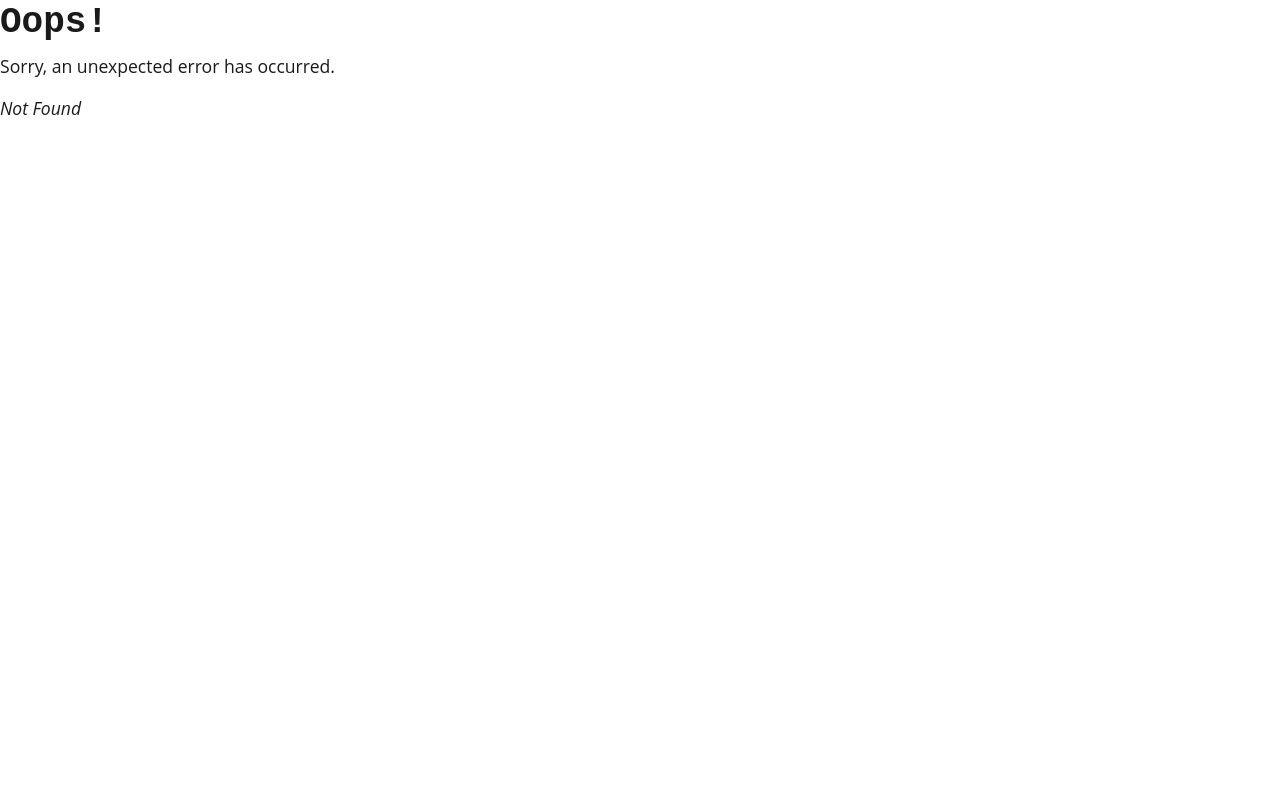
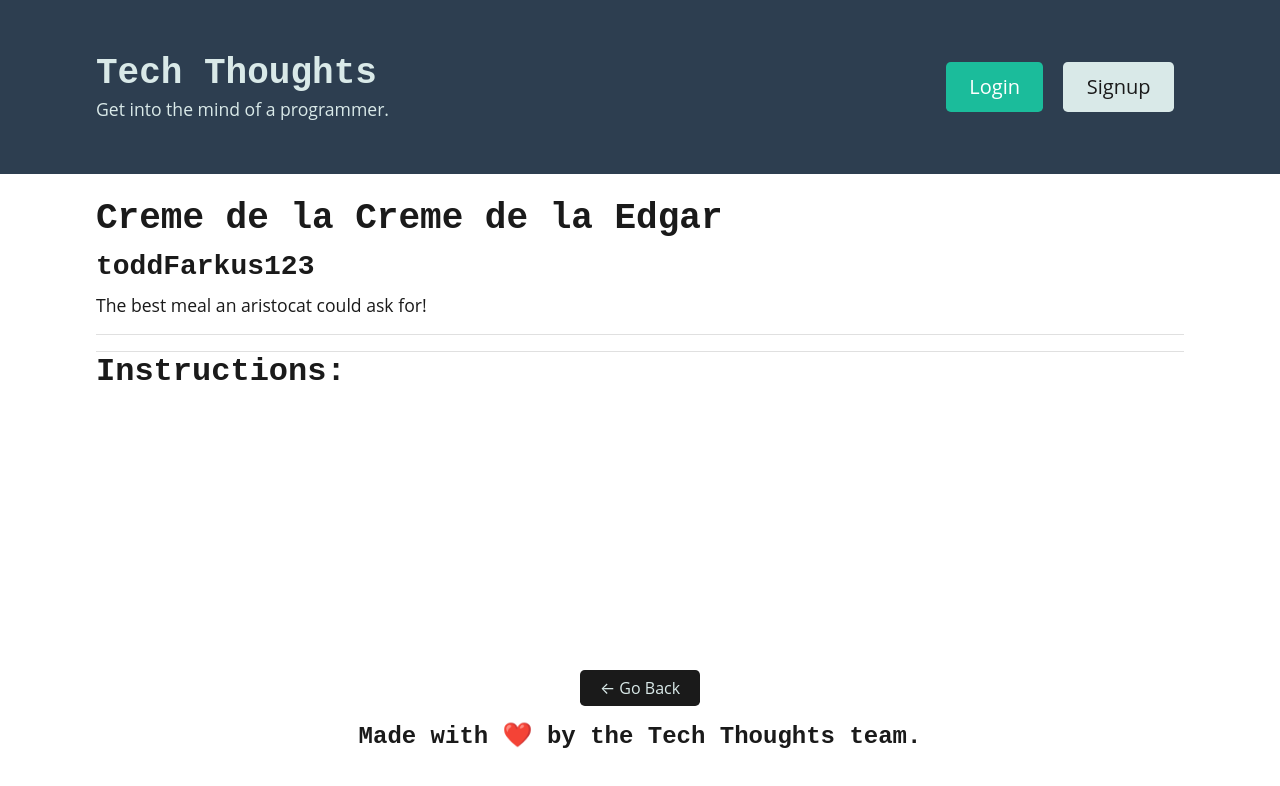
Before and after one commit to fluviangumbo/Gastro-Book, a React (Vite) app in the folder client/: page /recipe in a window 1280 px wide. Before the commit this address had no page. Shown: the top 786 px of the page. Built offline with nearby package versions, Linux system fonts and the light colour scheme.

Commit message:
added single recipe and was getting ready to test, with robby's material ui fixes should work

```diff
--- a/client/src/main.tsx
+++ b/client/src/main.tsx
@@ -7,6 +7,7 @@ import Home from './pages/Home';
 import Signup from './pages/Signup';
 import Login from './pages/Login';
 import ErrorPage from './pages/Error';
+import SingleRecipe from './pages/SingleRecipe.js';
 
 const router = createBrowserRouter([
   {
@@ -23,6 +24,9 @@ const router = createBrowserRouter([
       }, {
         path: '/signup',
         element: <Signup />
+      }, {
+        path: '/recipe',
+        element: <SingleRecipe />
       }
     ]
   },
--- a/client/src/pages/SingleRecipe.tsx
+++ b/client/src/pages/SingleRecipe.tsx
@@ -1,50 +1,81 @@
-import { useParams } from 'react-router-dom';
-import { useQuery } from '@apollo/client';
+// import { useParams } from 'react-router-dom';
+// import { useQuery } from '@apollo/client';
+// import * as React from 'react';
+import Box from '@mui/material/Box';
+import List from '@mui/material/List';
+import ListItem from '@mui/material/ListItem';
+import ListItemText from '@mui/material/ListItemText';
+import Divider from '@mui/material/Divider';
 
-import { QUERY_SINGLE_RECIPE } from '../utils/queries.ts';
+// import { QUERY_SINGLE_RECIPE } from '../utils/queries.ts';
 
 const SingleRecipe = () => {
-  const { recipeId } = useParams();
+//   const { recipeName } = useParams();
 
-  const { loading, data } = useQuery(QUERY_SINGLE_RECIPE, {
-    variables: { recipeId: recipeId },
-  });
+//   const { loading, data } = useQuery(QUERY_SINGLE_RECIPE, {
+//     variables: { recipeName: recipeName },
+//   });
 
-  const recipe = data?.recipe || {};
+//   const recipe = data?.recipe || {};
 
-  if (loading) {
-    return <div>Loading...</div>;
-  }
+//   if (loading) {
+//     return <div>Loading...</div>;
+//   }
+    const recipe: any = {
+        recipeName: "Creme de la Creme de la Edgar",
+        recipeAuthor: {
+            username: "toddFarkus123"
+        },
+        recipeDescription: "The best meal an aristocat could ask for!",
+        ingredients: [
+            "Evaporated Milk",
+            "Heavy Cream",
+            "Sugar",
+            "Vanilla",
+            "Cinnamon",
+            "Nutmeg",
+            "Whole Milk"
+        ],
+        instructions: [
+            "Combine evaporated milk, heavy cream, and a spoonful of sugar in a saucepan.",
+            "Add a dash of vanilla, nutmeg, and cinnamon.",
+            "Whisk this milky concoction until it’s just beginning to thicken."
+        ]
+    }
+
   return (
-    <div className="my-3">
-      <h3 className="card-header bg-dark text-light p-2 m-0">
-        {recipe.recipeAuthor} <br />
-        <span style={{ fontSize: '1rem' }}>
+    <div>
+      <h1>{recipe.recipeName}</h1>
+      <h3>
+        {recipe.recipeAuthor.username}
+      </h3>
+        {/* <span style={{ fontSize: '1rem' }}>
           added this recipe on {new Date(Number(recipe.createdAt)).toLocaleString()}
-        </span>
-      </h3>
-
-
-      <div className="bg-light py-4">
-        <blockquote
-          className="p-4"
-          style={{
-            fontSize: '1.5rem',
-            fontStyle: 'italic',
-            border: '2px dotted #1a1a1a',
-            lineHeight: '1.5',
-          }}
-        >
-          {recipe.recipeDescription}
-        </blockquote>
-      </div>
-
-      <div className="my-5">
-        <p>Component Here</p>
-      </div>
-      <div className="m-3 p-4" style={{ border: '1px dotted #1a1a1a' }}>
-        <p>Component Here</p>
-      </div>
+        </span> */}
+      <p>{recipe.recipeDescription}</p>
+      <Divider />
+      <Box>
+        <List>
+            {
+                recipe.ingredients.map((ingredient: String, i: number) => {
+                    <ListItem disablePadding key={i}>
+                        <ListItemText>{ingredient}</ListItemText>
+                    </ListItem>
+                })
+            }
+        </List>
+      </Box>
+      <Divider />
+      <h2>Instructions:</h2>
+      <List>
+        {
+            recipe.instructions.map((instruction: String, i: number) => {
+                <ListItem>
+                    <ListItemText>{i+1}. {instruction}</ListItemText>
+                </ListItem>
+            })
+        }
+      </List>
     </div>
   );
 };
```
